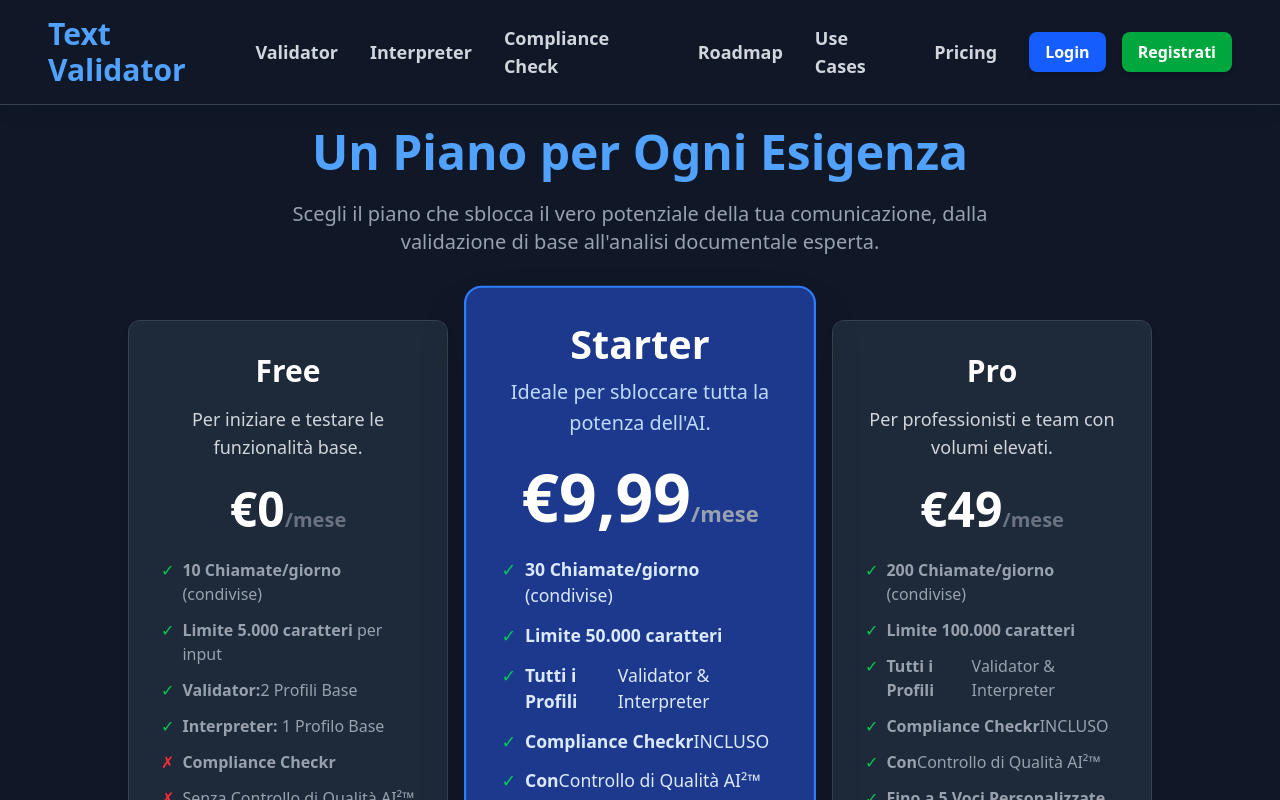
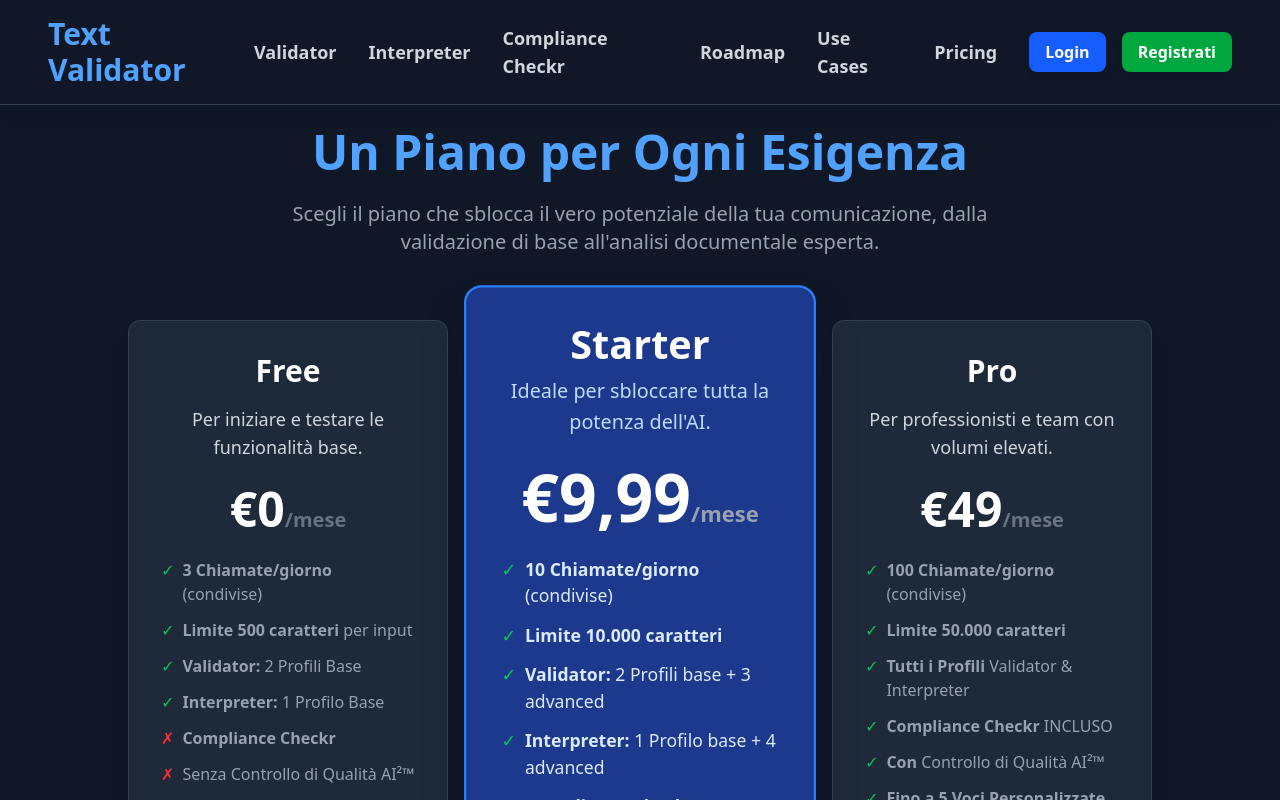
Before and after one commit to dvd1990-collab/text-validator-api, a Next.js app in the folder text-validator-frontend/: page /pricing in a window 1280 px wide. Shown: the top 800 px of the page. Built offline with nearby package versions, Linux system fonts and the light colour scheme; no server answers.

Commit message:
feat: Launch Compliance Checkr UI and update marketing pages (use-cases, pricing_v2)

```diff
--- a/text-validator-frontend/src/app/pricing/page.tsx
+++ b/text-validator-frontend/src/app/pricing/page.tsx
@@ -32,9 +32,9 @@ export default function PricingPage() {
                         <p className="text-gray-300 text-lg mb-6">Per iniziare e testare le funzionalità base.</p>
                         <p className="text-5xl font-extrabold text-white mb-6">€0<span className="text-xl text-gray-500">/mese</span></p>
                         <ul className="text-gray-400 text-left space-y-3 mb-8">
-                            <li className="flex items-start"><span className="text-green-500 mr-2">✓</span><span><strong>10 Chiamate/giorno</strong> (condivise)</span></li>
-                            <li className="flex items-start"><span className="text-green-500 mr-2">✓</span><span><strong>Limite 5.000 caratteri</strong> per input</span></li>
-                            <li className="flex items-start"><span className="text-green-500 mr-2">✓</span><strong>Validator:</strong> 2 Profili Base</li>
+                            <li className="flex items-start"><span className="text-green-500 mr-2">✓</span><span><strong>3 Chiamate/giorno</strong> (condivise)</span></li>
+                            <li className="flex items-start"><span className="text-green-500 mr-2">✓</span><span><strong>Limite 500 caratteri</strong> per input</span></li>
+                            <li className="flex items-start"><span className="text-green-500 mr-2">✓</span><span><strong>Validator:</strong> 2 Profili Base</span></li>
                             <li className="flex items-start"><span className="text-green-500 mr-2">✓</span><span><strong>Interpreter:</strong> 1 Profilo Base</span></li>
 							<li className="flex items-start"><span className="text-red-500 mr-2">✗</span><strong>Compliance Checkr</strong></li>
                             <li className="flex items-start"><span className="text-red-500 mr-2">✗</span>Senza Controllo di Qualità AI²™</li>
@@ -53,11 +53,12 @@ export default function PricingPage() {
                         <p className="text-blue-200 text-lg mb-6">Ideale per sbloccare tutta la potenza dell'AI.</p>
                         <p className="text-6xl font-extrabold text-white mb-6">€9,99<span className="text-xl text-gray-400">/mese</span></p>
                         <ul className="text-blue-100 text-left space-y-3 mb-8">
-                            <li className="flex items-start"><span className="text-green-500 mr-2">✓</span><span><strong>30 Chiamate/giorno</strong> (condivise)</span></li>
-                            <li className="flex items-start"><span className="text-green-500 mr-2">✓</span><span><strong>Limite 50.000 caratteri</strong></span></li>
-                            <li className="flex items-start"><span className="text-green-500 mr-2">✓</span><strong>Tutti i Profili</strong> Validator & Interpreter</li>
-                            <li className="flex items-start"><span className="text-green-500 mr-2">✓</span><strong>Compliance Checkr</strong> INCLUSO</li>
-                            <li className="flex items-start"><span className="text-green-500 mr-2">✓</span><strong>Con</strong> Controllo di Qualità AI²™</li>
+                            <li className="flex items-start"><span className="text-green-500 mr-2">✓</span><span><strong>10 Chiamate/giorno</strong> (condivise)</span></li>
+                            <li className="flex items-start"><span className="text-green-500 mr-2">✓</span><span><strong>Limite 10.000 caratteri</strong></span></li>
+                            <li className="flex items-start"><span className="text-green-500 mr-2">✓</span><span><strong>Validator:</strong> 2 Profili base + 3 advanced</span></li>
+                            <li className="flex items-start"><span className="text-green-500 mr-2">✓</span><span><strong>Interpreter:</strong> 1 Profilo base + 4 advanced</span></li>
+                            <li className="flex items-start"><span className="text-red-500 mr-2">✗</span><span><strong>Compliance Checkr</strong></span></li>
+                            <li className="flex items-start"><span className="text-green-500 mr-2">✓</span><span><strong>Con</strong> Controllo di Qualità AI²™</span></li>
                             <li className="flex items-start"><span className="text-green-500 mr-2">✓</span><strong>Fino a 2 Voci Personalizzate (CTOV)</strong></li> {/* <-- RIGA AGGIUNTA */}
                         </ul>
                     </div>
@@ -73,11 +74,11 @@ export default function PricingPage() {
                         <p className="text-gray-300 text-lg mb-6">Per professionisti e team con volumi elevati.</p>
                         <p className="text-5xl font-extrabold text-white mb-6">€49<span className="text-xl text-gray-500">/mese</span></p>
                         <ul className="text-gray-400 text-left space-y-3 mb-8">
-                            <li className="flex items-start"><span className="text-green-500 mr-2">✓</span><span><strong>200 Chiamate/giorno</strong> (condivise)</span></li>
-                            <li className="flex items-start"><span className="text-green-500 mr-2">✓</span><span><strong>Limite 100.000 caratteri</strong></span></li>
-                            <li className="flex items-start"><span className="text-green-500 mr-2">✓</span><strong>Tutti i Profili</strong> Validator & Interpreter</li>
-                            <li className="flex items-start"><span className="text-green-500 mr-2">✓</span><strong>Compliance Checkr</strong> INCLUSO</li>
-                            <li className="flex items-start"><span className="text-green-500 mr-2">✓</span><strong>Con</strong> Controllo di Qualità AI²™</li>
+                            <li className="flex items-start"><span className="text-green-500 mr-2">✓</span><span><strong>100 Chiamate/giorno</strong> (condivise)</span></li>
+                            <li className="flex items-start"><span className="text-green-500 mr-2">✓</span><span><strong>Limite 50.000 caratteri</strong></span></li>
+                            <li className="flex items-start"><span className="text-green-500 mr-2">✓</span><span><strong>Tutti i Profili</strong> Validator & Interpreter</span></li>
+                            <li className="flex items-start"><span className="text-green-500 mr-2">✓</span><span><strong>Compliance Checkr</strong> INCLUSO</span></li>
+                            <li className="flex items-start"><span className="text-green-500 mr-2">✓</span><span><strong>Con</strong> Controllo di Qualità AI²™</span></li>
                             <li className="flex items-start"><span className="text-green-500 mr-2">✓</span><strong>Fino a 5 Voci Personalizzate (CTOV)</strong></li> {/* <-- RIGA AGGIUNTA */}
                             <li className="flex items-start"><span className="text-gray-500 mr-2">●</span>Accesso API e Funzionalità future</li>
                         </ul>
--- a/text-validator-frontend/src/app/use-cases/page.tsx
+++ b/text-validator-frontend/src/app/use-cases/page.tsx
@@ -324,7 +324,7 @@ export default function UseCasesPage() {
 			onClick={() => handleTabChange('compliance')}
 			className={`px-8 py-3 text-xl font-semibold transition-colors ${activeTab === 'compliance' ? 'border-b-2 border-yellow-500 text-white' : 'text-gray-400 hover:text-white'}`}
           >
-			Compliance
+			Compliance Checkr
 	      </button>
         </div>
 
--- a/text-validator-frontend/src/components/Navbar.tsx
+++ b/text-validator-frontend/src/components/Navbar.tsx
@@ -59,7 +59,7 @@ export default function Navbar() {
         <div className={`${isMenuOpen ? 'flex' : 'hidden'} md:flex flex-col md:flex-row md:items-center space-y-4 md:space-y-0 md:space-x-8 absolute md:static top-full left-0 w-full md:w-auto bg-gray-900 md:bg-transparent p-8 md:p-0 border-t md:border-t-0 border-gray-700 shadow-lg md:shadow-none`}>
           <Link href="/" className="text-gray-300 hover:text-blue-300 text-lg font-semibold transition-colors duration-200">Validator</Link>
 		  <Link href="/interpreter" className="text-gray-300 hover:text-blue-300 text-lg font-semibold transition-colors duration-200">Interpreter</Link>
-		  <Link href="/compliance-checkr" className="text-gray-300 hover:text-blue-300 text-lg font-semibold transition-colors duration-200">Compliance Check</Link>
+		  <Link href="/compliance-checkr" className="text-gray-300 hover:text-blue-300 text-lg font-semibold transition-colors duration-200">Compliance Checkr</Link>
           <Link href="/roadmap" className="text-gray-300 hover:text-blue-300 text-lg font-semibold transition-colors duration-200">Roadmap</Link>
           <Link href="/use-cases" className="text-gray-300 hover:text-blue-300 text-lg font-semibold transition-colors duration-200">Use Cases</Link>
           <Link href="/pricing" className="text-gray-300 hover:text-blue-300 text-lg font-semibold transition-colors duration-200">Pricing</Link>
```
Also changed, not shown: text-validator-frontend/src/components/CTOVModal.tsx (+15 -12 lines), 1 other file (tests, documents, lock files or other folders).
